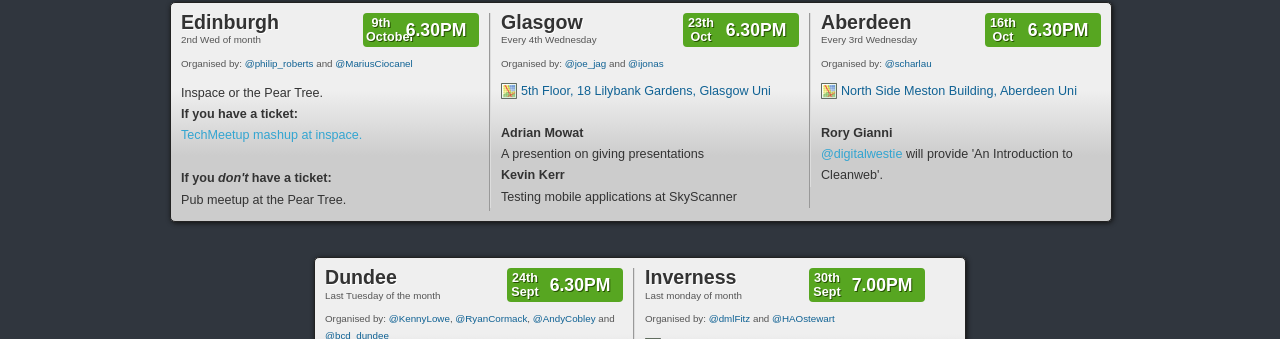
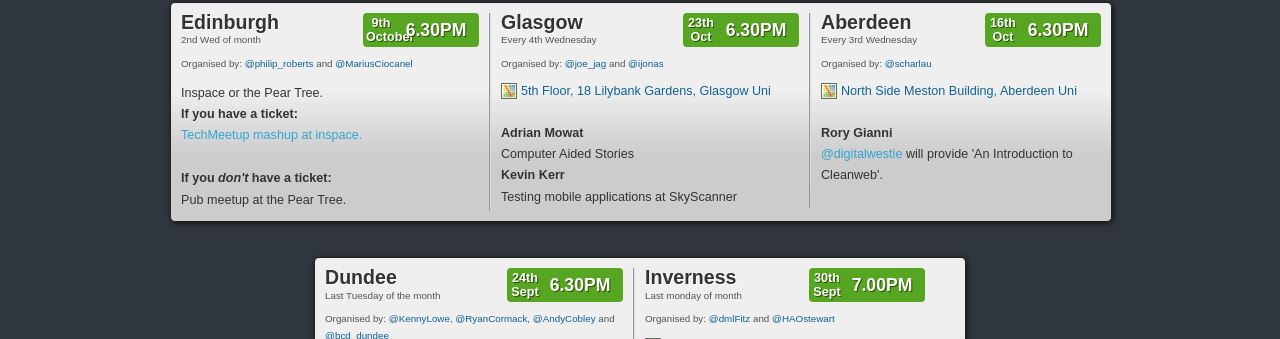
Before and after one commit to techmeetup/techmeetup.co.uk, a Jekyll site: the page built from index.html, in a window 1280 px wide. Shown: the part 410-749 px from the top of the page. Built offline with Jekyll 4.4.1, drawn with Linux system fonts in a browser that asks for light colours; Markdown is read by kramdown in place of the engine named in the settings.

Commit message:
Change of talk title

```diff
--- a/index.html
+++ b/index.html
@@ -62,7 +62,7 @@
     <p><a href="http://maps.google.com/maps/ms?msid=217161173396650967619.0004accf70991bd913a97&amp;msa=0" class="map">5th Floor, 18 Lilybank Gardens, Glasgow Uni</a></p>
     <p>
       <strong>Adrian Mowat</strong><br />
-      <p>A presention on giving presentations</p>
+      <p>Computer Aided Stories</p>
 
       <p><strong>Kevin Kerr</strong><br /></p>
       <p>Testing mobile applications at SkyScanner</p>
```
